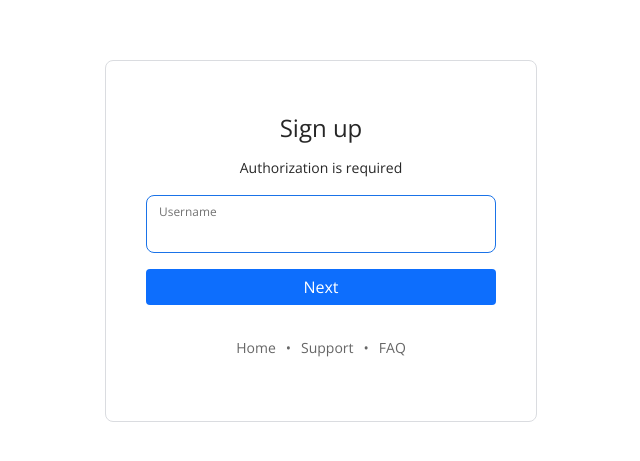
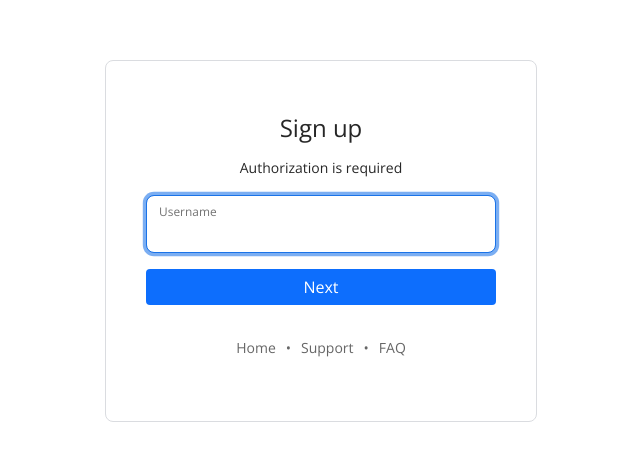
Before and after one commit to asyncfinkd/quiz, a React (Create React App) app: page / in a window 1280 px wide. Shown: the part 159-620 px from the top of the page, without its empty margins (319-959 px from the left). Built offline with nearby package versions, Linux system fonts and the light colour scheme.

Commit message:
:rocket: Started Skeleton Component

```diff
--- a/src/stylesheet/index.css
+++ b/src/stylesheet/index.css
@@ -254,6 +254,7 @@ h1 {
   background-color: #fff;
   border-color: #1a73e8;
   outline: 0;
+  box-shadow: 0 0 0 0.2rem #1a73e893;
 }
 
 .w-350 {
@@ -443,8 +444,9 @@ h1 {
   text-decoration-line: underline;
 }
 
-.input-error {
+.input-error:focus {
   border: 1px solid red !important;
+  box-shadow: 0 0 0 0.2rem rgba(255, 0, 0, 0.589) !important;
 }
 
 .label-error {
```
